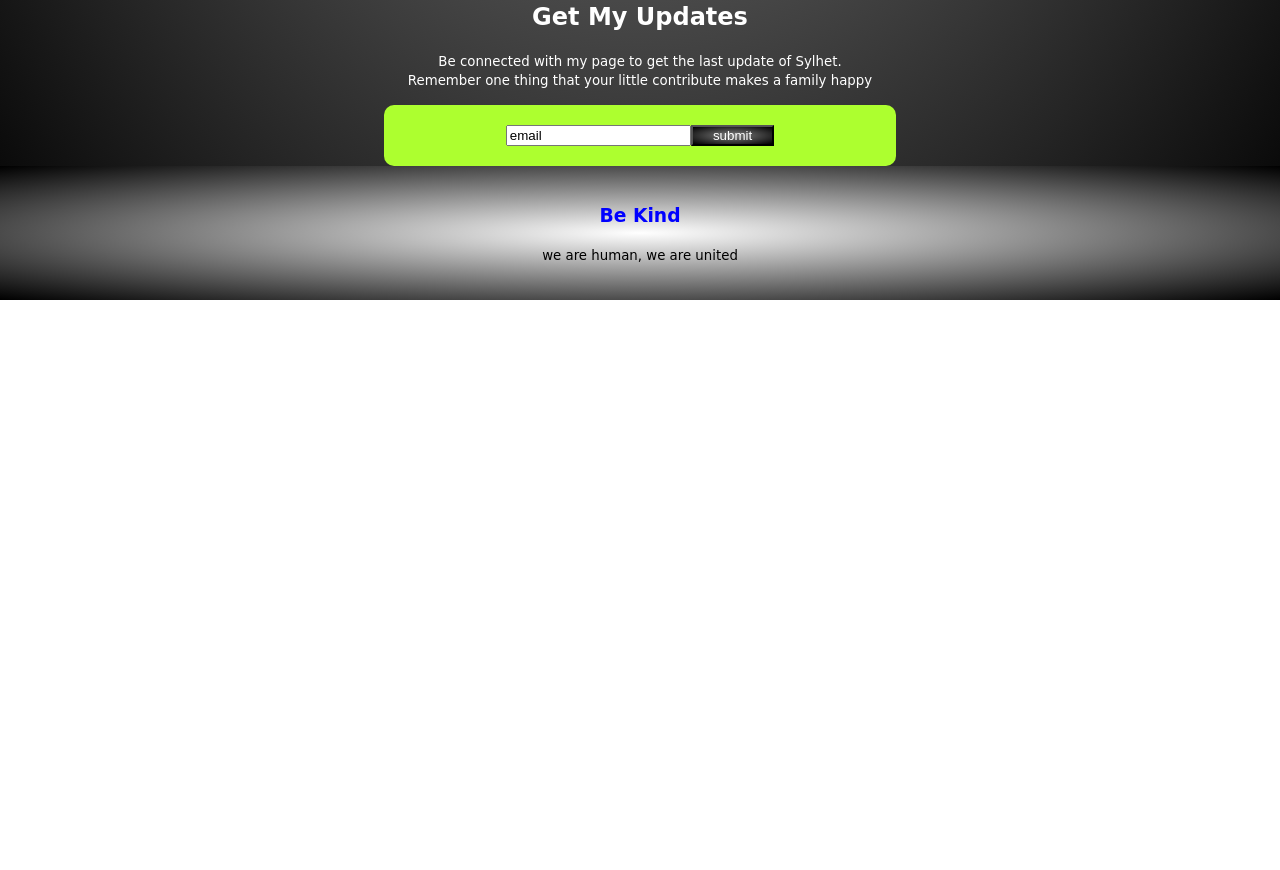
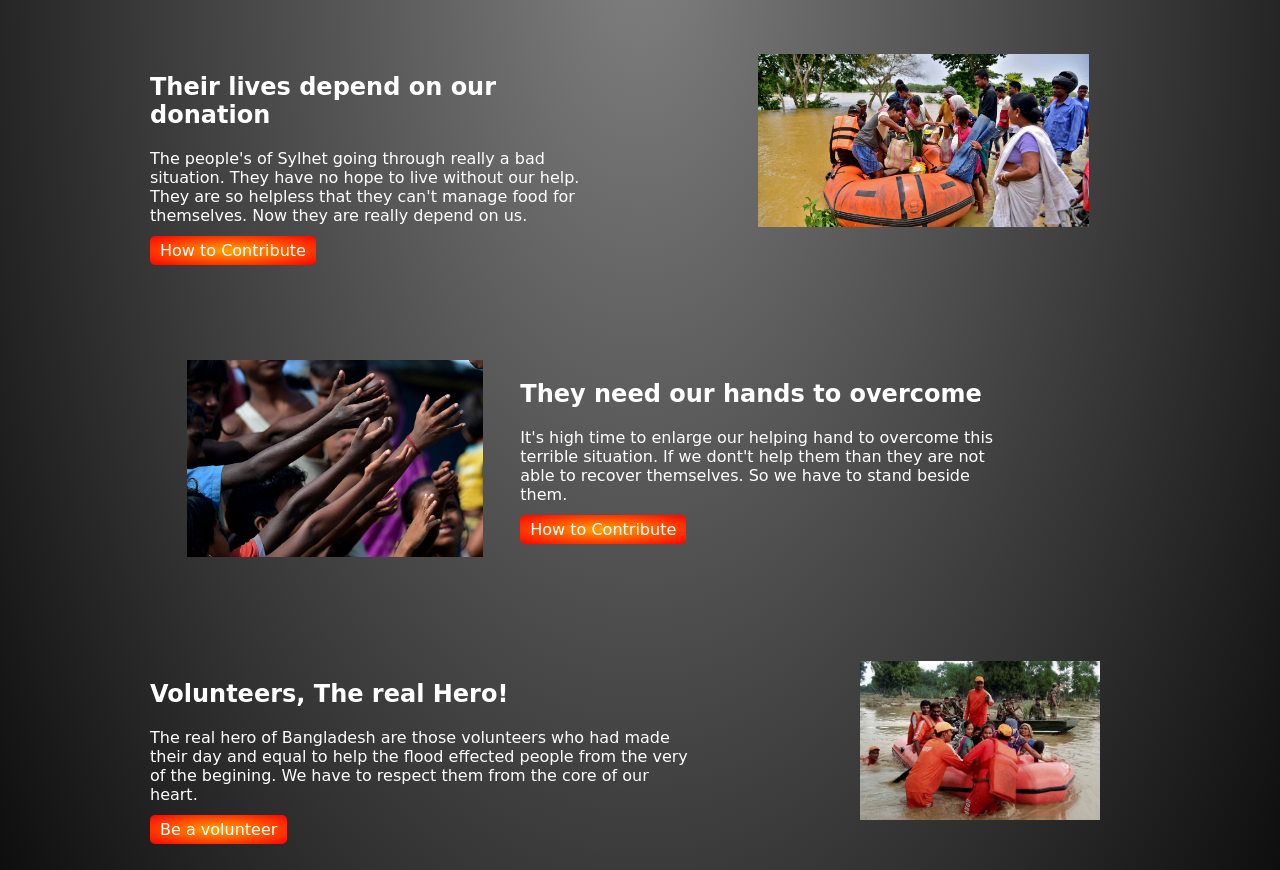
Before and after one commit to Raj106292/assignment_1, a plain HTML site: page index.html in a window 1280 px wide. Shown: the part 1270-2140 px from the top of the page. Before the commit the page ends 1570 px from the top, so only its background shows below. Drawn offline with Linux system fonts and the light colour scheme; a web font is replaced by a local one.

Commit message:
finished

```diff
--- a/index.html
+++ b/index.html
@@ -8,6 +8,9 @@
     <link rel="preconnect" href="https://fonts.googleapis.com">
     <link rel="preconnect" href="https://fonts.gstatic.com" crossorigin>
     <link href="https://fonts.googleapis.com/css2?family=Arima&display=swap" rel="stylesheet">
+    <link rel="preconnect" href="https://fonts.googleapis.com">
+    <link rel="preconnect" href="https://fonts.gstatic.com" crossorigin>
+    <link href="https://fonts.googleapis.com/css2?family=Lobster&display=swap" rel="stylesheet">
     <link rel="stylesheet" href="style.css">
     <title>They Need Us</title>
 </head>
@@ -56,7 +59,7 @@
     <section class="others">
         <p><small>others amount(in taka)</small></p>
         <hr>
-        <a href="">Donate</a>
+        <a target="_blank" href="https://savesylhet.org/">Donate</a>
     </section>
     <div class="donation_for">
         <h2>We Donates For</h2>
@@ -105,6 +108,45 @@
             </div>
         </div>
     </section>
+    <section class="live">
+        <div class="contribution">
+            <h2>Their lives depend on our donation</h2>
+            <p>
+                The people's of Sylhet going through really a bad situation. They have no hope to live without our help.
+                They are so helpless that they can't manage food for themselves. Now they are really depend on us.
+            </p>
+            <a target="_blank" href="https://savesylhet.org/">How to Contribute</a>
+        </div>
+        <div class="contribution">
+            <img src="images/donation5.jpg">
+        </div>
+    </section>
+    <section class="live">
+        <div class="contribution">
+            <img src="images/donation13.jpg">
+        </div>
+        <div class="contribution">
+            <h2>They need our hands to overcome</h2>
+            <p>
+                It's high time to enlarge our helping hand to overcome this terrible situation. If we dont't help them
+                than they are not able to recover themselves. So we have to stand beside them.
+            </p>
+            <a target="_blank" href="https://savesylhet.org/">How to Contribute</a>
+        </div>
+    </section>
+    <section class="live">
+        <div class="contribution">
+            <h2>Volunteers, The real Hero!</h2>
+            <p>
+                The real hero of Bangladesh are those volunteers who had made their day and equal to help the flood
+                effected people from the very of the begining. We have to respect them from the core of our heart.
+            </p>
+            <a target="_blank" href="https://savesylhet.org/">Be a volunteer</a>
+        </div>
+        <div class="contribution">
+            <img src="images/volunteer.jpg">
+        </div>
+    </section>
     <div class="donation_for">
         <h2>Get My Updates</h2>
         <p>
--- a/style.css
+++ b/style.css
@@ -52,9 +52,10 @@ h1 {
 }
 
 #thousands h3 {
-    color: tomato;
+    color: blue;
     border: 3px solid tomato;
     margin-right: 12px;
+    background-color: rgba(255, 99, 71, 0.366);
 }
 
 .others a {
@@ -119,17 +120,33 @@ h1 {
     border-radius: 10px;
 }
 
-footer {
-    text-align: center;
-    padding-top: 20px;
-    padding-bottom: 20px;
-    background-image: radial-gradient(white, black);
-    color: black;
+.live {
+    display: flex;
+    margin-top: 100px;
+    margin-left: 150px;
+    margin-right: 150px;
 }
 
-footer h3 {
-    color: blue;
-    font-weight: 700;
+.contribution img {
+    width: 80%;
+    padding-left: 10%;
+    padding-right: 10%;
+}
+
+.contribution h2 {
+    width: 80%
+}
+
+.contribution p {
+    width: 80%
+}
+
+.contribution a {
+    text-decoration: none;
+    color: white;
+    background-image: radial-gradient(orange, red);
+    padding: 5px 10px;
+    border-radius: 5px;
 }
 
 form {
@@ -149,3 +166,17 @@ form {
     padding-right: 20px;
     margin-left: -5px;
 }
+
+footer {
+    text-align: center;
+    padding-top: 2px;
+    padding-bottom: 2px;
+    background-image: radial-gradient(white, black);
+    color: black;
+}
+
+footer h3 {
+    font-family: 'Lobster', cursive;
+    color: blue;
+    font-weight: 700;
+}
```
Also changed, not shown: images/volunteer.jpg (added).
